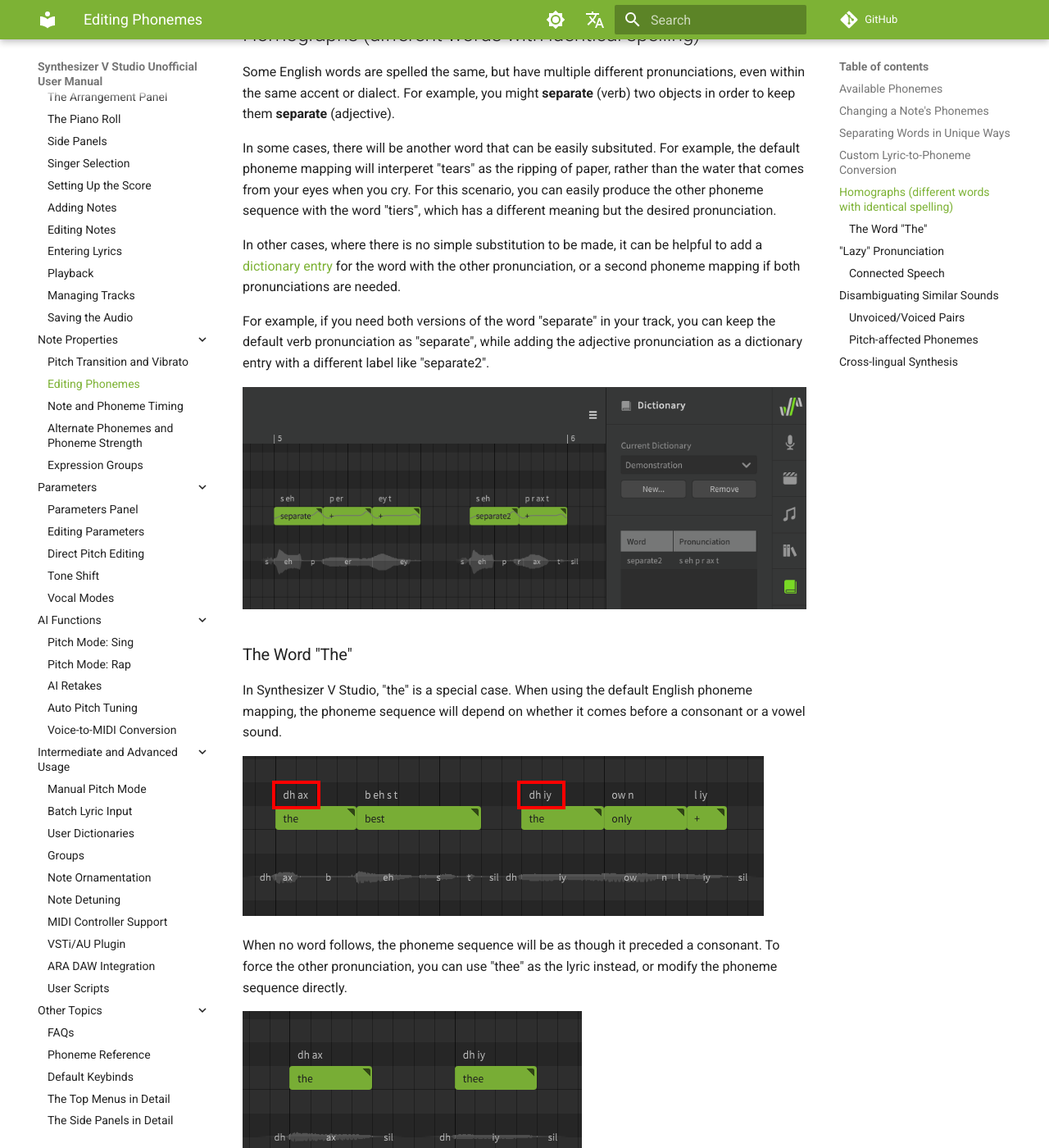
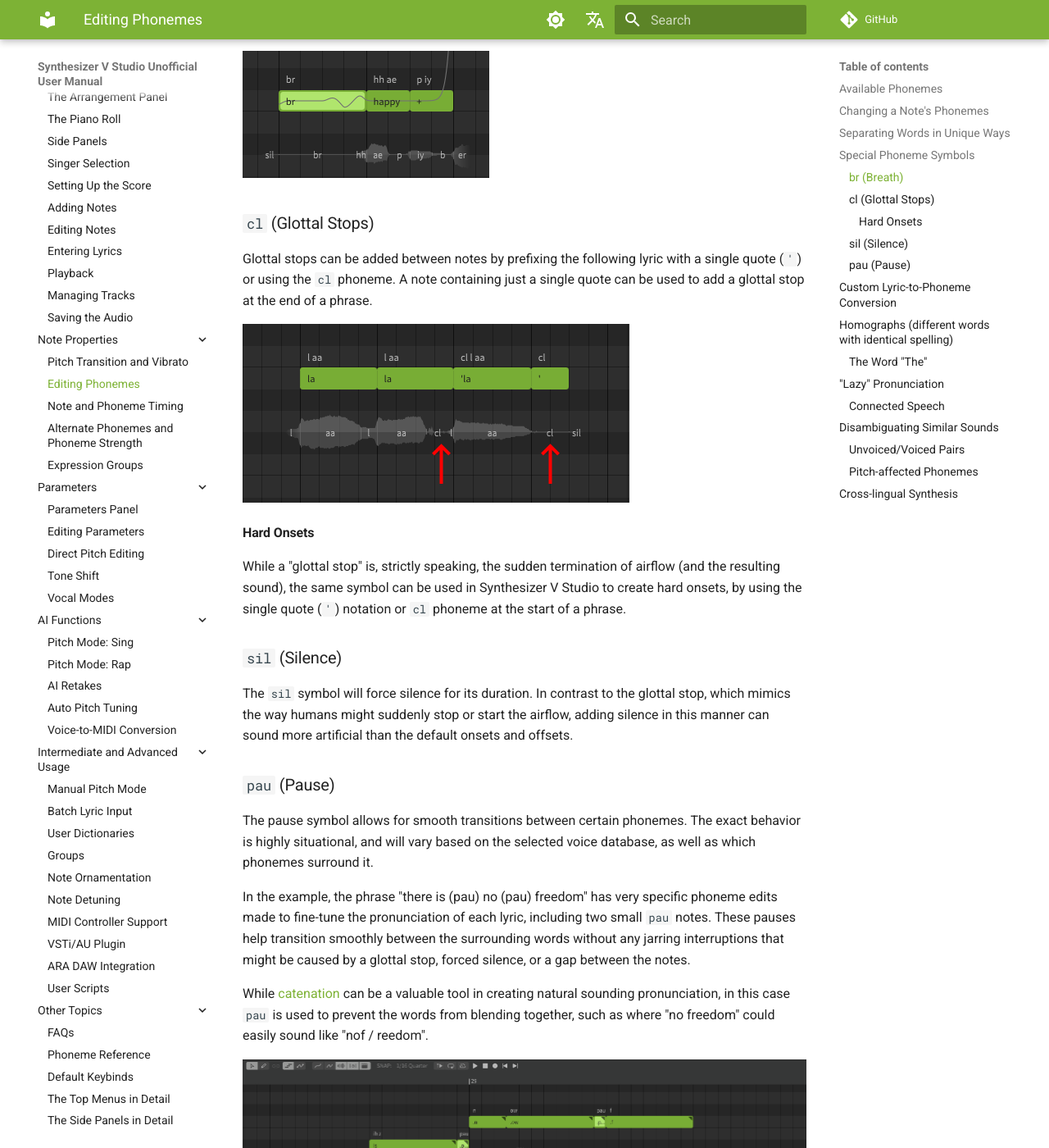
Before and after one commit to claire-west/svstudio-manual, an MkDocs documentation site: the page built from docs/note-properties/editing-phonemes.md, in a window 1280 px wide and 1400 px high, scrolled down 4309 px. Shown: the whole window at 82% size. Built offline with MkDocs 1.6.1 and Material for MkDocs 9.7.7, drawn with Linux system fonts in a browser that asks for light colours; comment, search, counter and statistics services are not loaded; some of the changed text lies outside the part shown.

Commit message:
Add mention of br, cl, sil, pau

```diff
--- a/docs/note-properties/editing-phonemes.md
+++ b/docs/note-properties/editing-phonemes.md
@@ -72,6 +72,40 @@
 
 ![Phoneme allocation](../img/note-properties/phoneme-allocation.png)
 
+## Special Phoneme Symbols
+
+### `br` (Breath)
+
+Breath notes can be added by entering `br` as the note's lyric (AI singers only).
+
+It is generally recommended to include breaths as their own notes, however the `br` symbol can also be used as part of a note's phoneme sequence.
+
+![A Breath Note](../img/quickstart/breath-note.png)
+
+### `cl` (Glottal Stops)
+
+Glottal stops can be added between notes by prefixing the following lyric with a single quote (`'`) or using the `cl` phoneme. A note containing just a single quote can be used to add a glottal stop at the end of a phrase.
+
+![Glottal Stops](../img/quickstart/glottal-stop.png)
+
+#### Hard Onsets
+
+While a "glottal stop" is, strictly speaking, the sudden termination of airflow (and the resulting sound), the same symbol can be used in Synthesizer V Studio to create hard onsets, by using the single quote (`'`) notation or `cl` phoneme at the start of a phrase.
+
+### `sil` (Silence)
+
+The `sil` symbol will force silence for its duration. In contrast to the glottal stop, which mimics the way humans might suddenly stop or start the airflow, adding silence in this manner can sound more artificial than the default onsets and offsets.
+
+### `pau` (Pause)
+
+The pause symbol allows for smooth transitions between certain phonemes. The exact behavior is highly situational, and will vary based on the selected voice database, as well as which phonemes surround it.
+
+In the example, the phrase "there is (pau) no (pau) freedom" has very specific phoneme edits made to fine-tune the pronunciation of each lyric, including two small `pau` notes. These pauses help transition smoothly between the surrounding words without any jarring interruptions that might be caused by a glottal stop, forced silence, or a gap between the notes.
+
+While [catenation](#connected-speech) can be a valuable tool in creating natural sounding pronunciation, in this case `pau` is used to prevent the words from blending together, such as where "no freedom" could easily sound like "nof / reedom".
+
+![The pause phoneme in use](../img/note-properties/phoneme-pau.png)
+
 ## Custom Lyric-to-Phoneme Conversion
 
 If there are many instances of the same word in your project, you may want to override the default phoneme conversion for all instances of that lyric. This can be accomplished by creating a [User Dictionary](../advanced/user-dictionaries.md).
@@ -106,7 +140,7 @@
 
 It is also common in many languages to substitute a variety of vowel sounds with a [schwa](https://en.wikipedia.org/wiki/Schwa) (`ax`), or omit a vowel entirely. This can often reduce understandability if applied too liberally, but when used appropriately can result in more natural-sounding vocals.
 
-English speakers will also often drop the final consonant of a word (usually the `t` from a word ending in "n't") and use a [glottal stop](https://en.wikipedia.org/wiki/Glottal_stop) ("ʔ", represented in Synthesizer V Studio as `cl`) to cut off the sound abruptly. This is most common with phrases like "donʔ do it" or "wouldnʔ you?" (though "wouldn't you" can sometimes also be shortened to "wouldn-tyu" or "wouldn-chu", which are all examples of connected speech as mentioned in the next section).
+English speakers will also often drop the final consonant of a word (usually the `t` from a word ending in "n't") and use a [glottal stop](https://en.wikipedia.org/wiki/Glottal_stop) ("ʔ", represented in Synthesizer V Studio as `cl`) to cut off the sound abruptly. This is most common with phrases like "donʔ do it" or "wouldnʔ you?" (though "wouldn't you" can sometimes also be shortened to "wouldn-tyu" or "wouldn-chu", which are all examples of [connected speech](#connected-speech) as mentioned in the next section).
 
 These are some examples of words that might sound overly formal or unusual if enunciated "properly":
 
```
Also changed, not shown: docs/daw-integration/ara-plugin.md (+3 -1 lines), docs/daw-integration/plugin.md (+2 -0 lines), docs/quickstart/entering-lyrics.md (+6 -0 lines), docs/img/note-properties/phoneme-pau.png (added).
